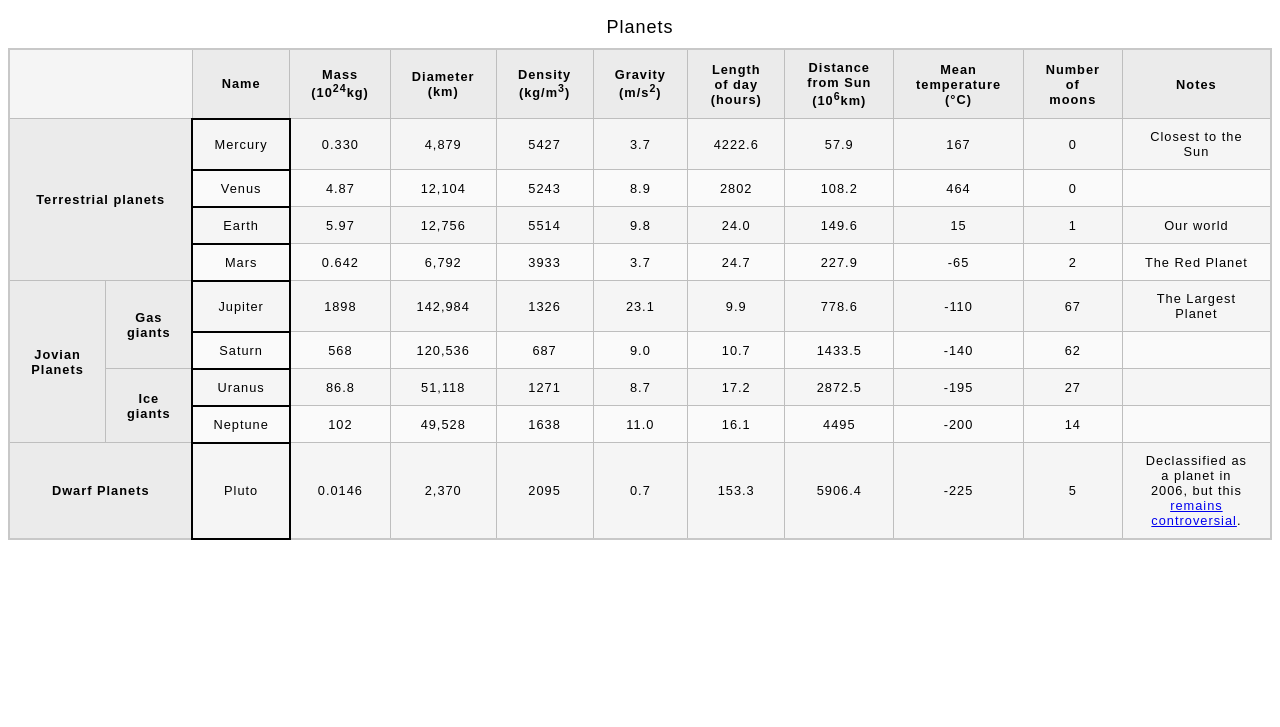
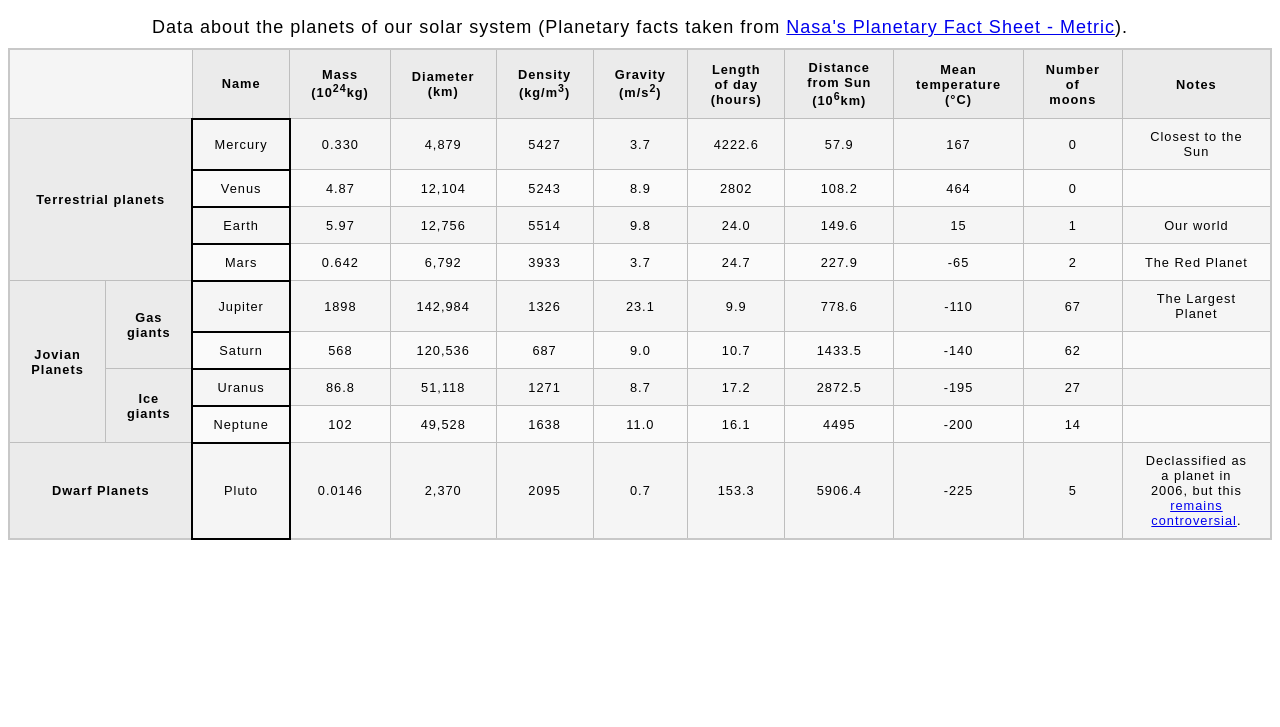
Before and after one commit to devashishchakraborty/html-tables, a plain HTML site: page index.html in a window 1280 px wide. Shown: the part 73-800 px from the top of the page. Drawn offline with Linux system fonts and the light colour scheme.

Commit message:
Changed Caption

```diff
--- a/index.html
+++ b/index.html
@@ -10,7 +10,7 @@
     <h1>Table template</h1>
     <table>
       <caption>
-        Planets
+        Data about the planets of our solar system (Planetary facts taken from <a href="http://nssdc.gsfc.nasa.gov/planetary/factsheet/">Nasa's Planetary Fact Sheet - Metric</a>).
       </caption>
       <thead>
         <tr>
```
